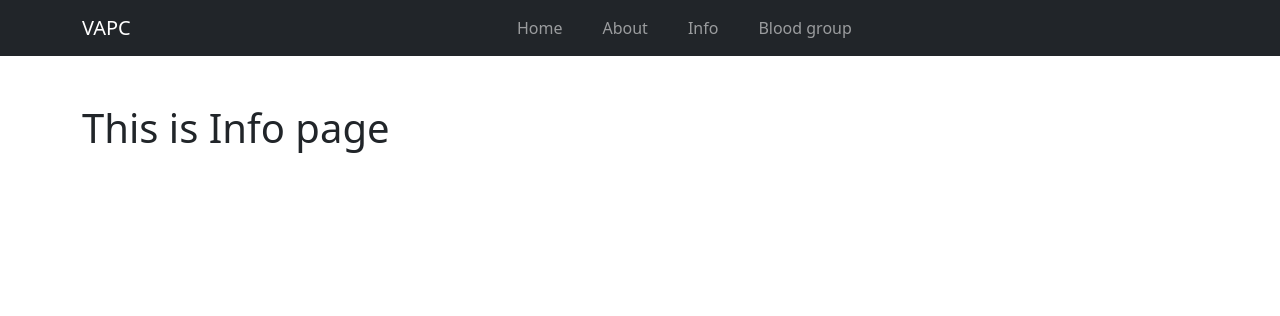
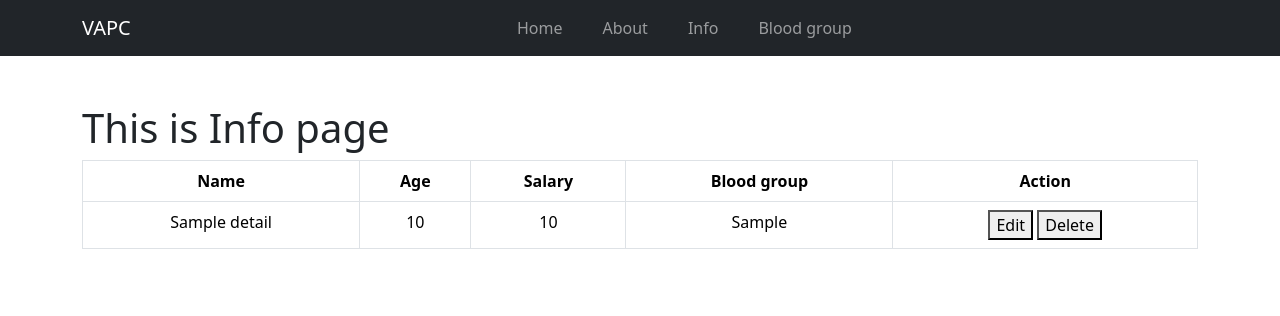
Before and after one commit to maha12989/project1, a Django app: template denv/teacher/templates/info.html in a window 1280 px wide. Shown: the top 316 px of the page. Run offline with Django 5.2, Linux system fonts and the light colour scheme; the template is opened without the code that fills it: most values are stand-ins (such as "Sample title", 1, 10 or a date in 2020); parts of the project's set-up code (start-up, migrations or seed data) failed here and were passed over.

Commit message:
Read part complete

```diff
--- a/denv/teacher/templates/info.html
+++ b/denv/teacher/templates/info.html
@@ -2,4 +2,30 @@
 
 {% block content %}
    <h1> This is Info page</h1>
+
+<table class="table table-bordered text-center">
+   <thead>
+      <tr>
+         <th>Name</th>
+         <th>Age</th>
+         <th>Salary</th>
+         <th>Blood group</th>
+         <th>Action</th>
+      </tr>
+   </thead>
+   <tbody>
+      {% for details in info %}
+      <tr>
+            <td>{{details.name}}</td>
+            <td>{{details.age}}</td>
+            <td>{{details.salary}}</td>
+            <td>{{details.blood_group}}</td>
+            <td>
+               <button formnovalidate name="edit" value="{{details.id}}">Edit</button>
+               <button formnovalidate name="delete" value="{{details.id}}">Delete</button>
+            </td>
+         </tr>
+         {% endfor %}
+   </tbody>
+</table>
 {% endblock content %}
--- a/denv/teacher/views.py
+++ b/denv/teacher/views.py
@@ -1,4 +1,5 @@
 from django.shortcuts import render, HttpResponse
+from .models import Blood_group, Info
 
 # Create your views here.
 def index(request) :
@@ -14,9 +15,13 @@ def about(request) :
 def info(request) :
    context = {}
    context['title'] = 'Info page'
+   info = Info.objects.all()
+   context['info'] = info
    return render(request, 'info.html', context)
 
 def blood(request) :
    context = {}
    context['title'] = 'BG page'
+   blood = Blood_group.objects.all()
+   context['blood'] = blood
    return render(request, 'blood.html', context)
```
Also changed, not shown: denv/teacher/templates/blood.html (+20 -0 lines), denv/teacher/forms.py (added).
